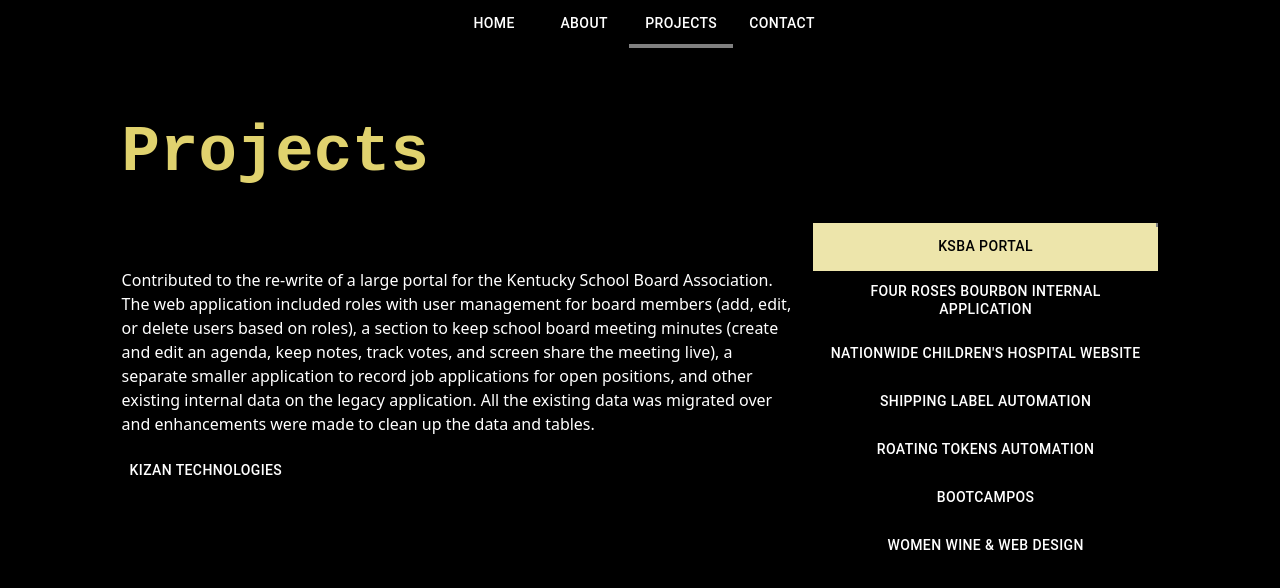
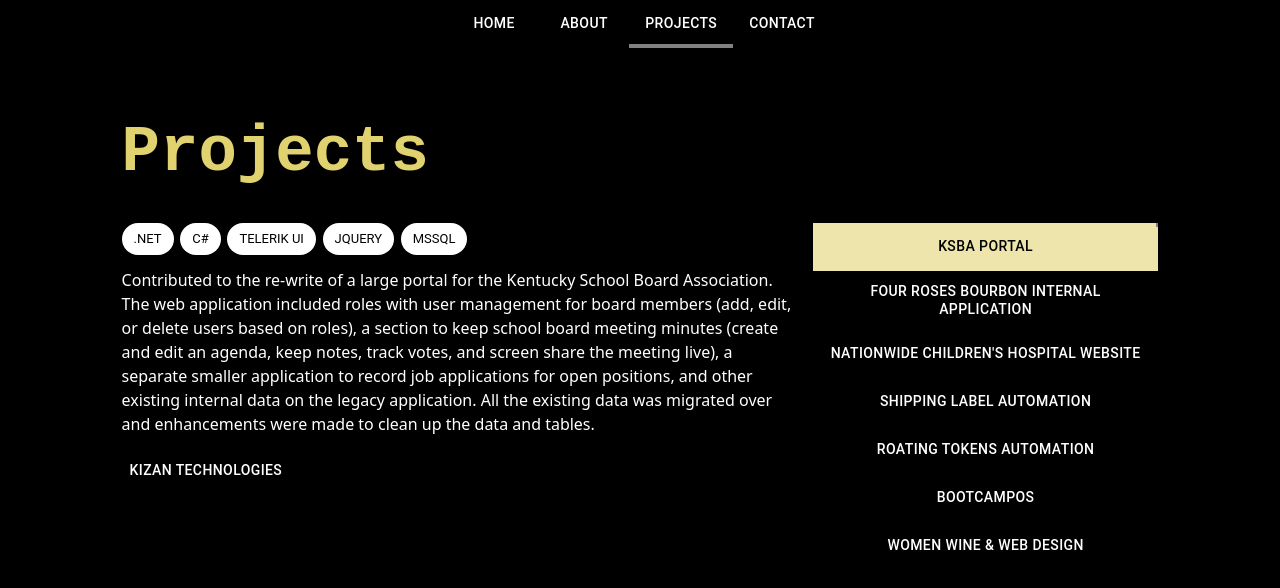
Before and after one commit to laurenmilesdev/portfolio, a Next.js app: page / in a window 1280 px wide. Both pictures are taken after a click on the tab "PROJECTS". Shown: the top 588 px of the page. Built offline with nearby package versions, Linux system fonts and the light colour scheme; a web font is replaced by a local one.

Commit message:
More updates

```diff
--- a/package.json
+++ b/package.json
@@ -23,6 +23,7 @@
     "next": "13.4.3",
     "react": "18.2.0",
     "react-dom": "18.2.0",
+    "sharp": "^0.32.1",
     "typescript": "5.0.4"
   },
   "devDependencies": {
--- a/src/components/projects/Technologies.module.css
+++ b/src/components/projects/Technologies.module.css
@@ -6,8 +6,8 @@
 }
 
 .chip {
-  color: var(--font-color-opp);
-  background-color: var(--font-color);
+  color: var(--font-color-opp) !important;
+  background-color: var(--font-color) !important;
   border: none;
   margin-right: 1%;
   margin-bottom: 1%;
```
Also changed, not shown: 1 other file (tests, documents, lock files or other folders).
